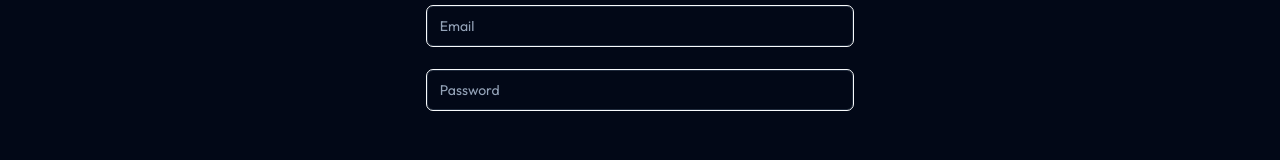
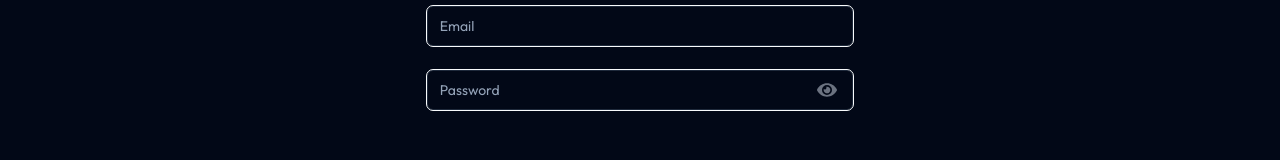
Before and after one commit to MuhammadNazim6/Taskit, a React (Vite) app: page /signup in a window 1280 px wide. Shown: the part 308-468 px from the top of the page. Built offline with nearby package versions, Linux system fonts and the light colour scheme.

Commit message:
Add show and hide password

```diff
--- a/src/components/User/Navbar.tsx
+++ b/src/components/User/Navbar.tsx
@@ -1,4 +1,4 @@
-import React, { useRef } from 'react'
+import React, { useRef, useState } from 'react'
 import { ModeToggle } from '../mode-toggle'
 import { NavLink, useNavigate } from 'react-router-dom'
 import {
@@ -35,6 +35,8 @@ import axios from 'axios';
 import { useToast } from "@/components/ui/use-toast"
 import logo from '@/assets/logo.svg'
 import logoWhite from '@/assets/logo.png'
+import { FaEyeSlash, FaEye } from "react-icons/fa";
+
 
 
 
@@ -55,6 +57,7 @@ function Navbar() {
   const navigate = useNavigate()
   const loginModalClose = useRef()
   const { toast } = useToast()
+  const [showPassword, setShowPassword] = useState(false);
 
 
   const form = useForm<z.infer<typeof FormSchema>>({
@@ -115,13 +118,17 @@ function Navbar() {
     },
   });
 
+  const togglePasswordVisibility = () => {
+    setShowPassword(!showPassword);
+  };
+
   return (
     <div className="w-full flex justify-between p-5 md:px-12 border-b-2">
       <div className="flex items-center">
-      <div className="relative w-10 h-10">
-      <img src={logo} alt="Logo 1" className="absolute top-0 left-0 w-1h-10 h-10" />
-      <img src={logoWhite} alt="Logo 2" className="absolute top-0 left-0 w-1h-10 h-10 opacity-75" />
-    </div>
+        <div className="relative w-10 h-10">
+          <img src={logo} alt="Logo 1" className="absolute top-0 left-0 w-1h-10 h-10" />
+          <img src={logoWhite} alt="Logo 2" className="absolute top-0 left-0 w-1h-10 h-10 opacity-75" />
+        </div>
         <NavLink to='/' className="p-">Taskit</NavLink>
       </div>
       <div className="flex space-x-14">
@@ -172,12 +179,22 @@ function Navbar() {
                           name="password"
                           render={({ field }) => (
                             <FormItem>
-                              <FormControl>
-                                <Input placeholder="Password" className='outline outline-1 '{...field} />
+                              <FormControl >
+                                <div className='relative'>
+                                <Input placeholder="Password" className='outline outline-1 '{...field} type={showPassword ? "text" : "password"}/>
+                                <button
+                                  type="button"
+                                  onClick={togglePasswordVisibility}
+                                  className="absolute text-xl inset-y-5 right-2 flex items-center px-2 text-gray-500"
+                                >
+                                  {showPassword ? (<FaEyeSlash />) : (<FaEye />)}
+                                </button>
+                                </div>
                               </FormControl>
                               <FormMessage />
                             </FormItem>
                           )}
+
                         />
                         <div className="flex justify-center">
                           <Button type="submit" className='w-full mt-10'>Login</Button>
--- a/src/pages/Signup.tsx
+++ b/src/pages/Signup.tsx
@@ -1,4 +1,4 @@
-import React, { useEffect } from 'react'
+import React, { useEffect, useState } from 'react'
 import Navbar from '@/components/User/Navbar'
 import { zodResolver } from "@hookform/resolvers/zod"
 import { useForm } from "react-hook-form"
@@ -20,6 +20,7 @@ import { setCredentials } from '@/redux/slices/authSlice'
 import { RootState } from '@/redux/store'
 import axios from 'axios';
 import { useToast } from '@/components/ui/use-toast';
+import { FaEyeSlash, FaEye } from "react-icons/fa";
 
 
 const FormSchema = z.object({
@@ -37,6 +38,7 @@ function Signup() {
   const dispatch = useDispatch()
   const navigate = useNavigate()
   const { toast } = useToast()
+  const [showPassword, setShowPassword] = useState(false);
 
 
   const { taskUserLoggedIn } = useSelector((state: RootState) => state.auth)
@@ -61,7 +63,7 @@ function Signup() {
     if (response.data.success) {
       dispatch(setCredentials({ ...response.data.data }));
       navigate("/", { replace: true });
-    }else{
+    } else {
       console.log(response);
       toast({
         variant: "destructive",
@@ -100,6 +102,10 @@ function Signup() {
     },
   });
 
+  const togglePasswordVisibility = () => {
+    setShowPassword(!showPassword);
+  };
+
   return (
     <div className="min-h-screen flex flex-col">
       <Navbar />
@@ -136,7 +142,15 @@ function Signup() {
               render={({ field }) => (
                 <FormItem>
                   <FormControl>
-                    <Input placeholder="Password" className="outline outline-1" {...field} />
+                    <div className='relative'>
+                      <Input placeholder="Password" className="outline outline-1" {...field} type={showPassword ? "text" : "password"} />
+                      <button
+                        type="button"
+                        onClick={togglePasswordVisibility}
+                        className="absolute text-xl inset-y-5 right-2 flex items-center px-2 text-gray-500"
+                      >  {showPassword ? (<FaEyeSlash />) : (<FaEye />)}
+                      </button>
+                    </div>
                   </FormControl>
                   <FormMessage />
                 </FormItem>
```
